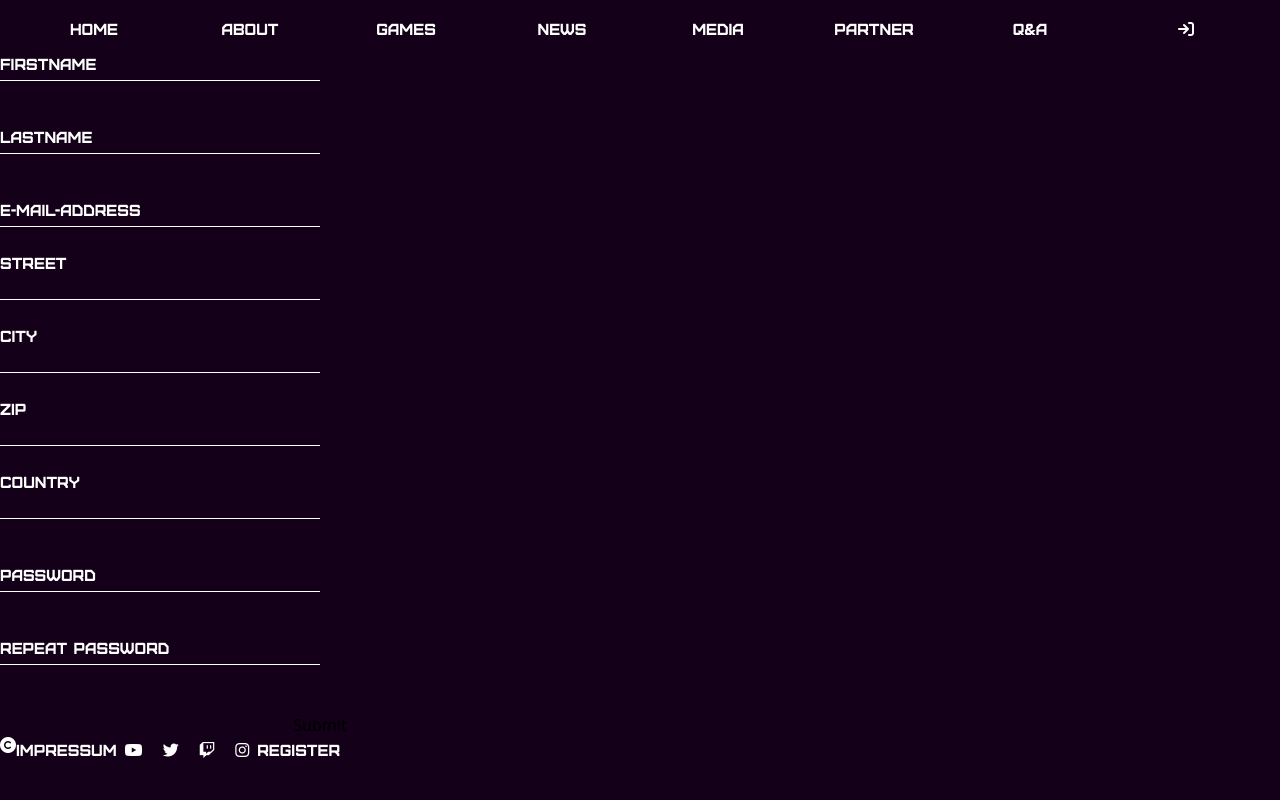
After one commit to JonTron23/Binary, a PHP site: page /account.php in a window 1280 px wide. The commit adds this page. Run offline with PHP 8.4, Linux system fonts and the light colour scheme; data that the repository does not hold is empty; some libraries are stand-ins or nearby versions.

Commit message:
initial design

```diff
--- /dev/null
+++ b/account.php
@@ -0,0 +1,116 @@
+<!DOCTYPE html>
+<html lang="en">
+<head>
+    <meta charset="UTF-8">
+    <meta http-equiv="X-UA-Compatible" content="IE=edge">
+    <meta name="viewport" content="width=device-width, initial-scale=1.0">
+    <script src="https://cdn.tailwindcss.com"></script>
+    <script src="https://code.jquery.com/jquery-3.6.0.min.js" integrity="sha256-/xUj+3OJU5yExlq6GSYGSHk7tPXikynS7ogEvDej/m4=" crossorigin="anonymous"></script>
+    <script src="files/js/preloader.js"></script>
+    <link rel="stylesheet" href="files/css/style.css">
+    <link rel="stylesheet" href="https://cdnjs.cloudflare.com/ajax/libs/font-awesome/6.1.1/css/all.min.css" integrity="sha512-KfkfwYDsLkIlwQp6LFnl8zNdLGxu9YAA1QvwINks4PhcElQSvqcyVLLD9aMhXd13uQjoXtEKNosOWaZqXgel0g==" crossorigin="anonymous" referrerpolicy="no-referrer" />
+    <title>Document</title>
+</head>
+<body>
+<header>
+        <nav>
+            <ul class="grid grid-cols-8 px-4">
+                <li><a href="#home">Home</a></li>
+                <li><a href="#home">About</a></li>
+                <li><a href="#home">Games</a></li>
+                <li><a href="#home">News</a></li>
+                <li><a href="#home">Media</a></li>
+                <li><a href="#home">Partner</a></li>
+                <li><a href="#home">Q&A</a></li>
+                <li class="cursor-pointer" id="myBtn"><i class="fa-solid fa-arrow-right-to-bracket"></i></li>
+            </ul>
+        </nav>
+    </header>
+<form class="flex flex-col w-1/2" action="" method="post">
+        <div class="register_input_box">
+            <input class="register_input"
+                type="text"
+                id="fname"
+                name="fname"
+                value="<?php echo $fname ?>"
+                required>
+            <label class="register_label" for="fname">Firstname</label>
+        </div>
+        <div class="register_input_box">
+            <input class="register_input"
+                type="text"
+                id="lname"
+                name="lname"
+                value="<?php echo $lname ?>"
+                required>
+            <label class="register_label" for="lname">Lastname</label>
+        </div>
+        <div class="register_input_box">
+            <input class="register_input"
+                type="email"
+                id="email"
+                name="email"
+                pattern="([a-z0-9\+_\-]+)(\.[a-z0-9\+_\-]+)*@([a-z0-9\-]+\.)+[a-z]{2,}$"
+                value="<?php echo $email ?>"
+                required>
+            <label class="register_label" for="email">E-Mail-Address</label>
+        </div>
+        <div class="register_input_box">
+            <input class="register_input"
+                type="street"
+                id="autocomplete">
+                <label class="register_label" for="email">Street</label>
+        </div>
+        <div class="register_input_box">
+            <input class="register_input"
+                    type="city"
+                    id="inputCity">
+                <label class="register_label" for="email">City</label>
+        </div>
+        <div class="register_input_box">
+            <input class="register_input"
+                    type="zip"
+                    id="inputZip">
+                <label class="register_label" for="email">ZIP</label>
+        </div>
+        <div class="register_input_box">
+            <input class="register_input"
+                    type="county"
+                    id="inputCounty">
+                <label class="register_label" for="email">Country</label>
+        </div>
+       <div class="register_input_box">
+           <input class="register_input"
+                type="password"
+                id="password"
+                name="password"
+                pattern="(?=.*\d)(?=.*[a-z])(?=.*[A-Z]).{8,}"
+                required>
+           <label class="register_label" for="password">Password</label>
+
+       </div>
+       <div class="register_input_box">
+           <input class="register_input"
+                type="password"
+                id="rpassword"
+                name="rpassword"
+                pattern="(?=.*\d)(?=.*[a-z])(?=.*[A-Z]).{8,}"
+                required>
+           <label class="register_label" for="rpassword">repeat Password</label>
+       </div>
+        <input type="submit" value="Submit" id="submit">
+    </form>
+    <footer class="flex">
+    <i class="fa-solid fa-copyright"></i>
+    <a href="impressum.php">Impressum</a>
+        <div class="socialIcons ">
+            <a href="" class="p-2"><i class="fa-brands fa-youtube"></i></a>
+            <a href="" class="p-2"><i class="fa-brands fa-twitter"></i></a>
+            <a href="" class="p-2"><i class="fa-brands fa-twitch"></i></a>
+            <a href="" class="p-2"><i class="fa-brands fa-instagram"></i></a>
+        </div>
+
+        <a href="register.php" class="">REGISTER</a>
+    </footer>
+</body>
+</html>
--- a/index.php
+++ b/index.php
@@ -39,10 +39,10 @@
                 <li><a href="#home">Partner</a></li>
                 <li><a href="#home">Q&A</a></li>
                 <li class="cursor-pointer" id="myBtn"><i class="fa-solid fa-arrow-right-to-bracket"></i></li>
-
             </ul>
         </nav>
     </header>
+    <a href="account.php"><i class="fa-solid fa-user"></i></a>
     <main>
 
     <!-- The Modal -->
```
